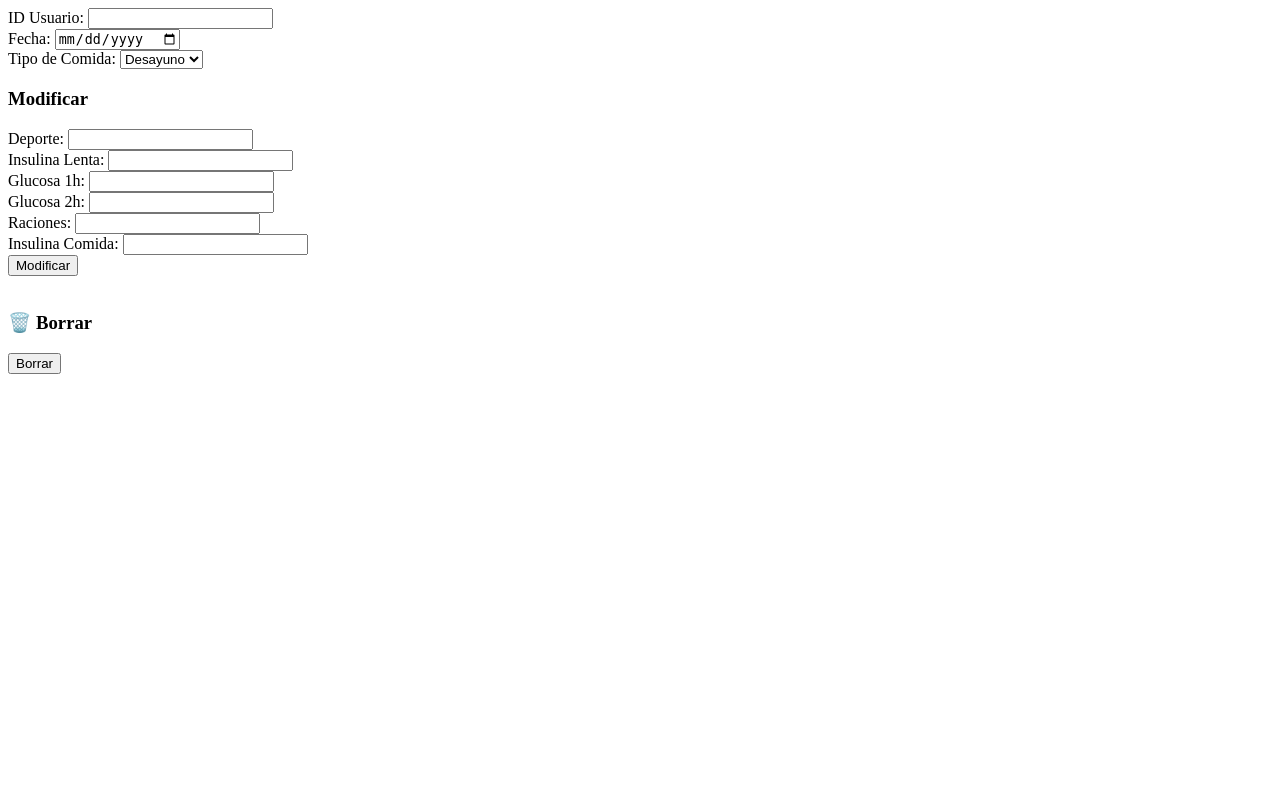
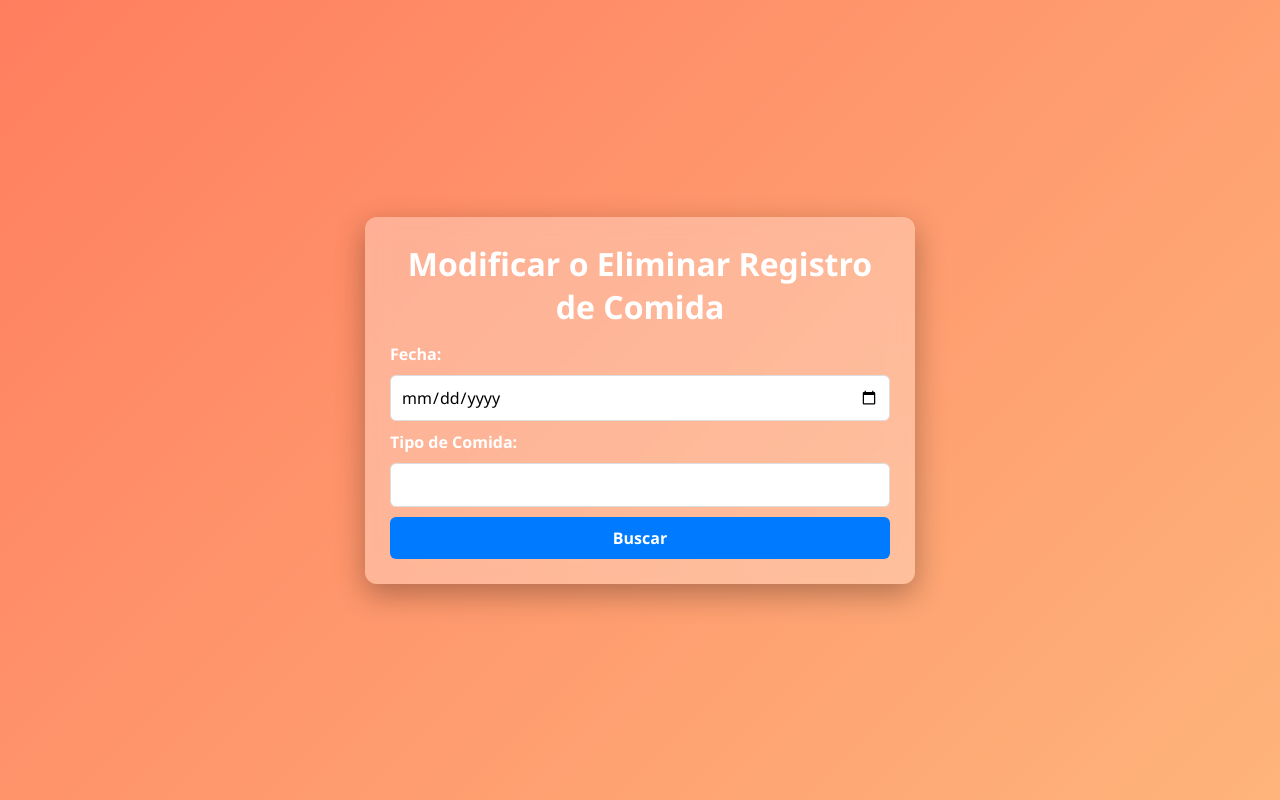
Before and after one commit to ssy01364/SERVIDOR_CASA, a PHP site: page /modificar.php in a window 1280 px wide. Run offline with PHP 8.4, Linux system fonts and the light colour scheme.

Commit message:
MODIFICAR_AVANZADO

```diff
--- a/PracticaDiabetes/calendario.php
+++ b/PracticaDiabetes/calendario.php
@@ -184,7 +184,6 @@ $conn->close();
     </div>
     <a class="boton-menu" href="seleccionar.php">🏠 Menú</a>
     <a class="boton-menu" href="modificar.php">✏️ Modificar</a>
-    <a class="boton-menu" href="borrar.php">🗑️ Borrar</a>
 </div>
 </body>
 </html>
--- a/PracticaDiabetes/modificar.php
+++ b/PracticaDiabetes/modificar.php
@@ -1,67 +1,223 @@
 <?php
 include 'conexion.php';
 
+$mensaje_modificacion = "";
+$mostrarFormulario = true;
+
 if ($_SERVER['REQUEST_METHOD'] == 'POST') {
-    $fecha = $_POST['fecha'];
-    $tipo_comida = $_POST['tipo_comida'];
-    $id_usu = $_POST['id_usu'];
+    $fecha = $_POST['fecha'] ?? '';
+    $tipo_comida = $_POST['tipo_comida'] ?? '';
 
-    if (isset($_POST['modificar'])) {
-        // Datos a actualizar en CONTROL_GLUCOSA
-        $deporte = $_POST['deporte'];
-        $insulina_lenta = $_POST['insulina_lenta'];
+    if (isset($_POST['buscar'])) {
+        $stmt = $conn->prepare("SELECT * FROM COMIDA WHERE fecha = ? AND tipo_comida = ?");
+        $stmt->bind_param("ss", $fecha, $tipo_comida);
+        $stmt->execute();
+        $resultado = $stmt->get_result();
+        $comida = $resultado->fetch_assoc();
 
-        $query = "UPDATE CONTROL_GLUCOSA SET deporte=?, lenta=? WHERE fecha=? AND id_usu=?";
-        $stmt = $conn->prepare($query);
-        $stmt->bind_param("ddsi", $deporte, $insulina_lenta, $fecha, $id_usu);
-        $stmt->execute();
+        if (!$comida) {
+            $mensaje_modificacion = "<p class='message error-message'>No se encontraron datos para la fecha y tipo de comida ingresados.</p>";
+            $mostrarFormulario = false;
+        }
+    } elseif (isset($_POST['modificar'])) {
+        $gl_1h = $_POST['gl_1h'];
+        $gl_2h = $_POST['gl_2h'];
+        $raciones = $_POST['raciones'];
+        $insulina = $_POST['insulina'];
+        $id_usu = $_POST['id_usu'];
 
-        // Datos a actualizar en COMIDA
-        $glucosa_1h = $_POST['glucosa_1h'];
-        $glucosa_2h = $_POST['glucosa_2h'];
-        $raciones = $_POST['raciones'];
-        $insulina_comida = $_POST['insulina_comida'];
+        $stmt = $conn->prepare("UPDATE COMIDA SET gl_1h=?, gl_2h=?, raciones=?, insulina=? WHERE fecha=? AND tipo_comida=? AND id_usu=?");
+        $stmt->bind_param("iiiissi", $gl_1h, $gl_2h, $raciones, $insulina, $fecha, $tipo_comida, $id_usu);
 
-        $query = "UPDATE COMIDA SET gl_1h=?, gl_2h=?, raciones=?, insulina=? WHERE fecha=? AND tipo_comida=? AND id_usu=?";
-        $stmt = $conn->prepare($query);
-        $stmt->bind_param("dddsssi", $glucosa_1h, $glucosa_2h, $raciones, $insulina_comida, $fecha, $tipo_comida, $id_usu);
-        $stmt->execute();
-    } elseif (isset($_POST['borrar'])) {
-        // Borrar la comida y las relaciones dependientes
-        $query = "DELETE FROM COMIDA WHERE fecha=? AND tipo_comida=? AND id_usu=?";
-        $stmt = $conn->prepare($query);
-        $stmt->bind_param("ssi", $fecha, $tipo_comida, $id_usu);
-        $stmt->execute();
+        if ($stmt->execute()) {
+            $mensaje_modificacion = "<p class='message success-message'>Registro actualizado con éxito.</p>";
+            $mostrarFormulario = false; // Ocultar el formulario después de la modificación
+        } else {
+            $mensaje_modificacion = "<p class='message error-message'>Error al actualizar: " . $conn->error . "</p>";
+        }
     }
-    header("Location: index.php");
 }
 ?>
 
 <!DOCTYPE html>
-<html>
+<html lang="es">
 <head>
-    <title>Modificar/Borrar Insulina</title>
+  <meta charset="UTF-8">
+  <meta name="viewport" content="width=device-width, initial-scale=1">
+  <title>Modificar Datos</title>
+  <style>
+    * {
+      box-sizing: border-box;
+      margin: 0;
+      padding: 0;
+      font-family: 'Segoe UI', Tahoma, Geneva, Verdana, sans-serif;
+    }
+
+    body {
+      background: linear-gradient(135deg, #ff7e5f, #feb47b);
+      min-height: 100vh;
+      display: flex;
+      justify-content: center;
+      align-items: center;
+      padding: 20px;
+    }
+
+    .container-form {
+      background-color: rgba(255, 255, 255, 0.3);
+      backdrop-filter: blur(12px);
+      border-radius: 12px;
+      box-shadow: 0 10px 30px rgba(0, 0, 0, 0.3);
+      width: 100%;
+      max-width: 550px;
+      color: #333;
+      padding: 25px;
+      animation: fadeIn 0.8s ease;
+      text-align: center;
+    }
+
+    h1 {
+      color: #fff;
+      margin-bottom: 15px;
+    }
+
+    .message {
+      font-size: 16px;
+      padding: 10px;
+      border-radius: 5px;
+      text-align: center;
+      margin-bottom: 15px;
+    }
+
+    .success-message {
+      background-color: #28a745;
+      color: white;
+    }
+
+    .error-message {
+      background-color: #dc3545;
+      color: white;
+    }
+
+    form {
+      display: flex;
+      flex-direction: column;
+      gap: 10px;
+    }
+
+    label {
+      font-weight: bold;
+      color: #fff;
+      text-align: left;
+    }
+
+    input {
+      padding: 10px;
+      border: 1px solid #ddd;
+      border-radius: 6px;
+      font-size: 16px;
+    }
+
+    button {
+      padding: 10px;
+      border: none;
+      border-radius: 6px;
+      font-size: 16px;
+      font-weight: bold;
+      cursor: pointer;
+      transition: 0.3s ease;
+    }
+
+    .btn-buscar {
+      background-color: #007bff;
+      color: white;
+    }
+
+    .btn-buscar:hover {
+      background-color: #0056b3;
+    }
+
+    .btn-modificar {
+      background-color: #ffc107;
+      color: black;
+    }
+
+    .btn-modificar:hover {
+      background-color: #e0a800;
+    }
+
+    .btn-regresar {
+      display: block;
+      width: 100%;
+      text-align: center;
+      padding: 10px;
+      margin-top: 15px;
+      background-color: #007bff;
+      color: white;
+      font-size: 16px;
+      font-weight: bold;
+      text-decoration: none;
+      border-radius: 6px;
+      transition: 0.3s ease;
+    }
+
+    .btn-regresar:hover {
+      background-color: #0056b3;
+    }
+
+    @keyframes fadeIn {
+      from {
+        opacity: 0;
+        transform: scale(0.95);
+      }
+      to {
+        opacity: 1;
+        transform: scale(1);
+      }
+    }
+  </style>
 </head>
 <body>
-    <form method="post">
-        ID Usuario: <input type="number" name="id_usu" required><br>
-        Fecha: <input type="date" name="fecha" required><br>
-        Tipo de Comida: <select name="tipo_comida">
-            <option value="Desayuno">Desayuno</option>
-            <option value="Comida">Comida</option>
-            <option value="Cena">Cena</option>
-        </select><br>
-        <h3>Modificar</h3>
-        Deporte: <input type="number" name="deporte"><br>
-        Insulina Lenta: <input type="number" step="0.1" name="insulina_lenta"><br>
-        Glucosa 1h: <input type="number" step="0.1" name="glucosa_1h"><br>
-        Glucosa 2h: <input type="number" step="0.1" name="glucosa_2h"><br>
-        Raciones: <input type="number" step="0.1" name="raciones"><br>
-        Insulina Comida: <input type="number" step="0.1" name="insulina_comida"><br>
-        <input type="submit" name="modificar" value="Modificar">
-        <br><br>
-        <h3>🗑️ Borrar</h3>
-        <input type="submit" name="borrar" value="Borrar">
-    </form>
+  <div class="container-form">
+    <h1>Modificar o Eliminar Registro de Comida</h1>
+
+    <?php
+      if (!empty($mensaje_modificacion)) {
+          echo $mensaje_modificacion;
+          echo '<a href="modificar.php" class="btn-regresar">Buscar otra comida</a>';
+      }
+    ?>
+
+    <?php if ($mostrarFormulario): ?>
+      <form method="post">
+        <label>Fecha:</label>
+        <input type="date" name="fecha" required>
+        <label>Tipo de Comida:</label>
+        <input type="text" name="tipo_comida" required>
+        <button type="submit" name="buscar" class="btn-buscar">Buscar</button>
+      </form>
+    <?php endif; ?>
+
+    <?php if (!empty($comida) && $mostrarFormulario): ?>
+      <form method="post">
+        <input type="hidden" name="fecha" value="<?= $comida['fecha'] ?>">
+        <input type="hidden" name="tipo_comida" value="<?= $comida['tipo_comida'] ?>">
+        <input type="hidden" name="id_usu" value="<?= $comida['id_usu'] ?>">
+
+        <label>Glucosa 1h:</label>
+        <input type="number" name="gl_1h" value="<?= $comida['gl_1h'] ?>" required>
+
+        <label>Glucosa 2h:</label>
+        <input type="number" name="gl_2h" value="<?= $comida['gl_2h'] ?>" required>
+
+        <label>Raciones:</label>
+        <input type="number" name="raciones" value="<?= $comida['raciones'] ?>" required>
+
+        <label>Insulina:</label>
+        <input type="number" name="insulina" value="<?= $comida['insulina'] ?>" required>
+
+        <button type="submit" name="modificar" class="btn-modificar">Modificar</button>
+      </form>
+    <?php endif; ?>
+  </div>
 </body>
 </html>
```
